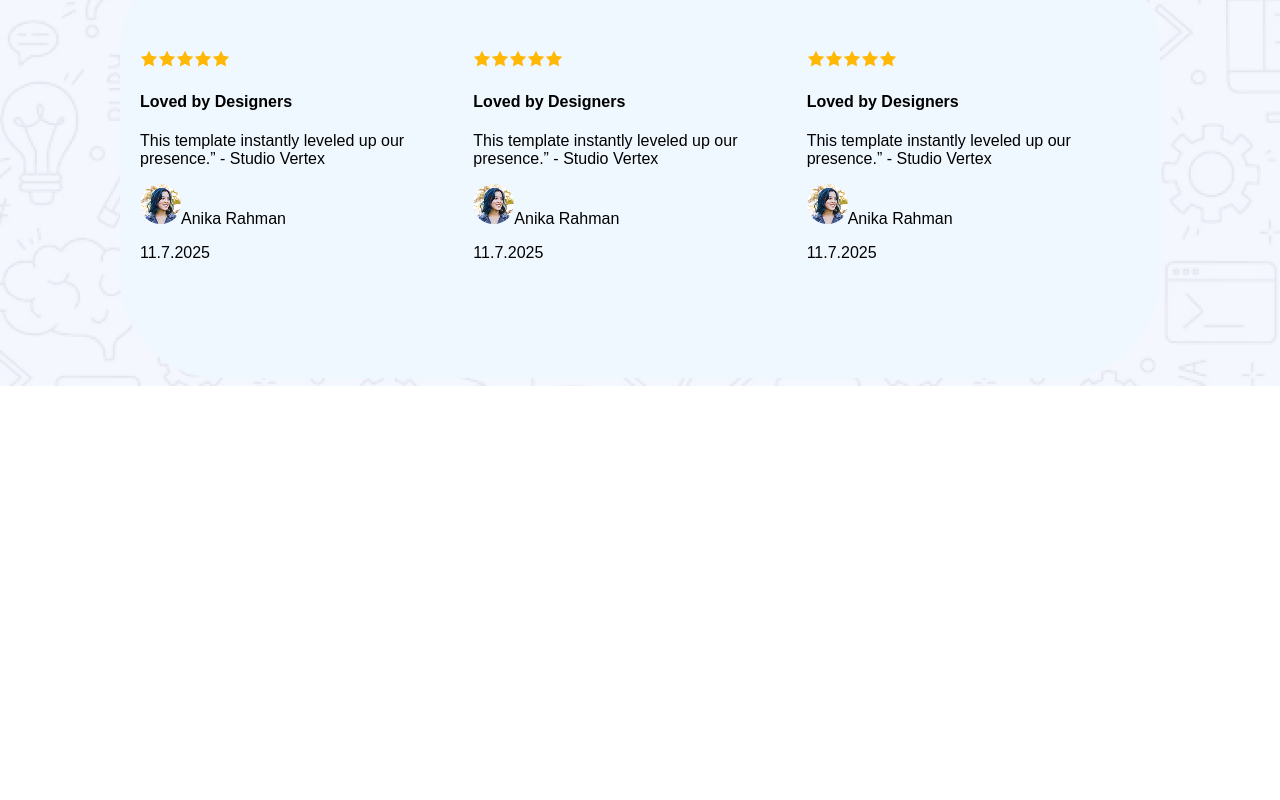
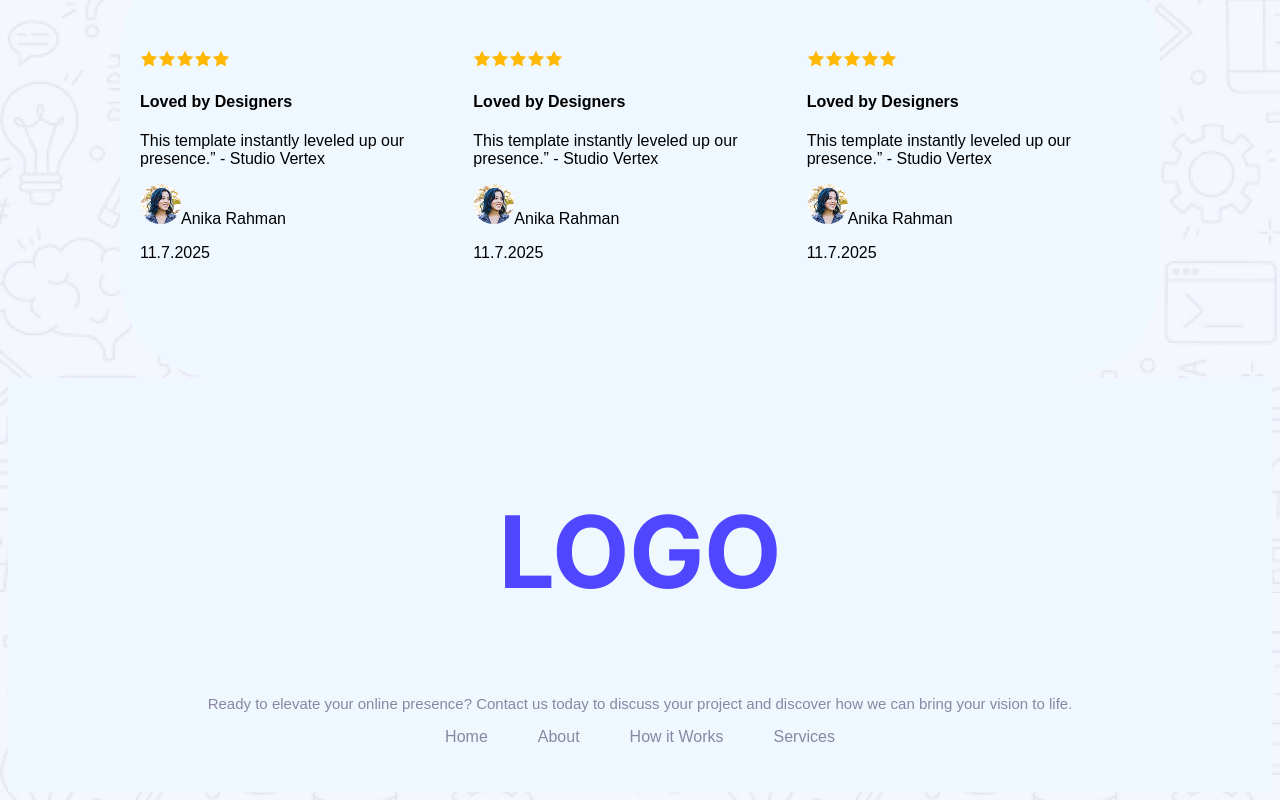
Before and after one commit to taausiif/my-first-assignment, a plain HTML site: page index.html in a window 1280 px wide. Shown: the part 2015-2815 px from the top of the page. Before the commit the page ends 2401 px from the top, so only its background shows below. Drawn offline with Linux system fonts and the light colour scheme.

Commit message:
added footer

```diff
--- a/assingment_1.css
+++ b/assingment_1.css
@@ -147,3 +147,24 @@ ul{
 .circle{
     border-radius: 50%;
 }
+footer{
+    background-color: aliceblue;
+    padding: 30px;
+}
+.footer-heading{
+    text-align: center;
+    color:#4E47FF ;
+    font-weight: bolder;
+    font-size: 100px;
+}
+footer div p{
+    text-align: center;
+    color: #8987A1;
+    font-size: 15px;
+    font-weight: lighter;
+}
+footer ul li{
+    color: #8987A1;
+    padding-inline: 25px;
+
+}
--- a/index.html
+++ b/index.html
@@ -102,10 +102,22 @@
         <div><img class="circle" src="Assets/avatar.png" alt="reviewer">Anika Rahman</div>
         <p>11.7.2025</p>
         </section>
-
-       </section>
+ </section>
     </main>
-
+<footer>
+    <section>
+    <div>
+        <h1 class="footer-heading inter-inter">LOGO</h1>
+        <p class="raleway-raleway">Ready to elevate your online presence? Contact us today to discuss your project and discover how we can bring your vision to life.</p>
+    </div>
+    <ul class="raleway-raleway">
+        <li>Home</li>
+        <li>About</li>
+        <li>How it Works</li>
+        <li>Services</li>
+    </ul>
+    </section>
+</footer>
 
 </body>
 </html>
```
